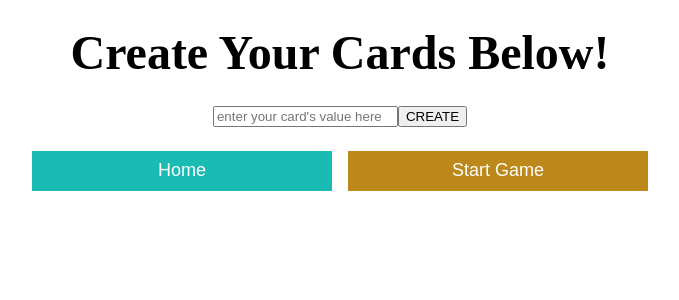
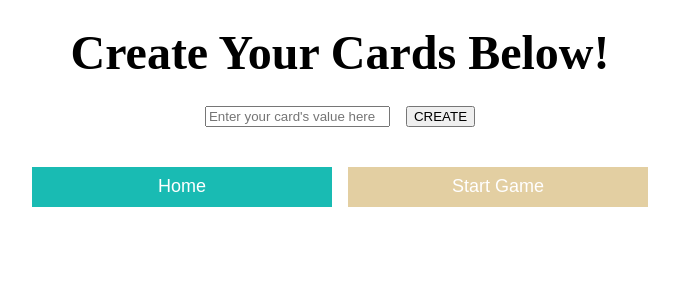
Before and after one commit to camchardukian/memory-game, a React (Create React App) app: page / in a window 1280 px wide. Both pictures are taken after a click on the button "Custom Play". Shown: the top 300 px of the page, without its empty margins (300-979 px from the left). Built offline with nearby package versions, Linux system fonts and the light colour scheme.

Commit message:
feature/create-card-validation

```diff
--- a/src/App.js
+++ b/src/App.js
@@ -77,10 +77,13 @@ const App = () => {
    }
 
    const handleChangeCreatedCardValue = (e) => {
-      setCardToBeCreated(Helpers.generateCreatedCard(e.target.value))
+      setCardToBeCreated(Helpers.generateCreatedCard(e.target.value.trim()))
    }
 
    const handleCreateCard = () => {
+      if (createdCardsArray.some((existingCard) => existingCard.content === cardToBeCreated.content)) {
+         return alert('Error: Please enter a unique card value.')
+      }
       setCreatedCardsArray((prevState) => {
          const updatedCardsArray = [...prevState]
          updatedCardsArray.push(cardToBeCreated)
@@ -107,8 +110,6 @@ const App = () => {
       setCreatedCardsArray([])
    }
 
-   console.log('createdCardsArray', createdCardsArray)
-   console.log('cardsArray', cardsArray)
    return (
       <div className="app">
          {mode ? (
--- a/src/App.scss
+++ b/src/App.scss
@@ -23,6 +23,9 @@
       padding: 8px 16px;
       margin: 24px 0px 24px 16px;
    }
+   .start-custom-game-btn:disabled {
+      opacity: 0.4;
+   }
    .created-cards-list-container {
       display: flex;
       flex-wrap: wrap;
--- a/src/containers/CreateCardPage/index.js
+++ b/src/containers/CreateCardPage/index.js
@@ -2,17 +2,28 @@ import React from 'react'
 import './styles.scss'
 
 const CreateCardPage = ({ onChangeCreatedCardValue, onCreateCard }) => {
+
+   const handleOnKeyDown = (e) => {
+      if (e.code === 'Enter') {
+         handleCreateCardAndResetInput()
+      }
+   }
+
    const handleCreateCardAndResetInput = () => {
-      onCreateCard()
-      document.getElementById('createdCard').value = ''
+      if (document.getElementById('createdCard').value.trim()) {
+         onCreateCard()
+      }
+      document.getElementById('createdCard').value = '';
    }
+
    return (
       <div>
          <div className="title">Create Your Cards Below!</div>
          <input
             id="createdCard"
             onChange={onChangeCreatedCardValue}
-            placeholder="enter your card's value here"
+            onKeyDown={handleOnKeyDown}
+            placeholder="Enter your card's value here"
          ></input>
          <button onClick={handleCreateCardAndResetInput}>CREATE</button>
       </div>
--- a/src/containers/CreateCardPage/styles.scss
+++ b/src/containers/CreateCardPage/styles.scss
@@ -4,3 +4,7 @@
    line-height: 1.2;
    margin-bottom: 24px;
 }
+input {
+   margin-right: 16px;
+   margin-bottom: 16px;
+}
```
